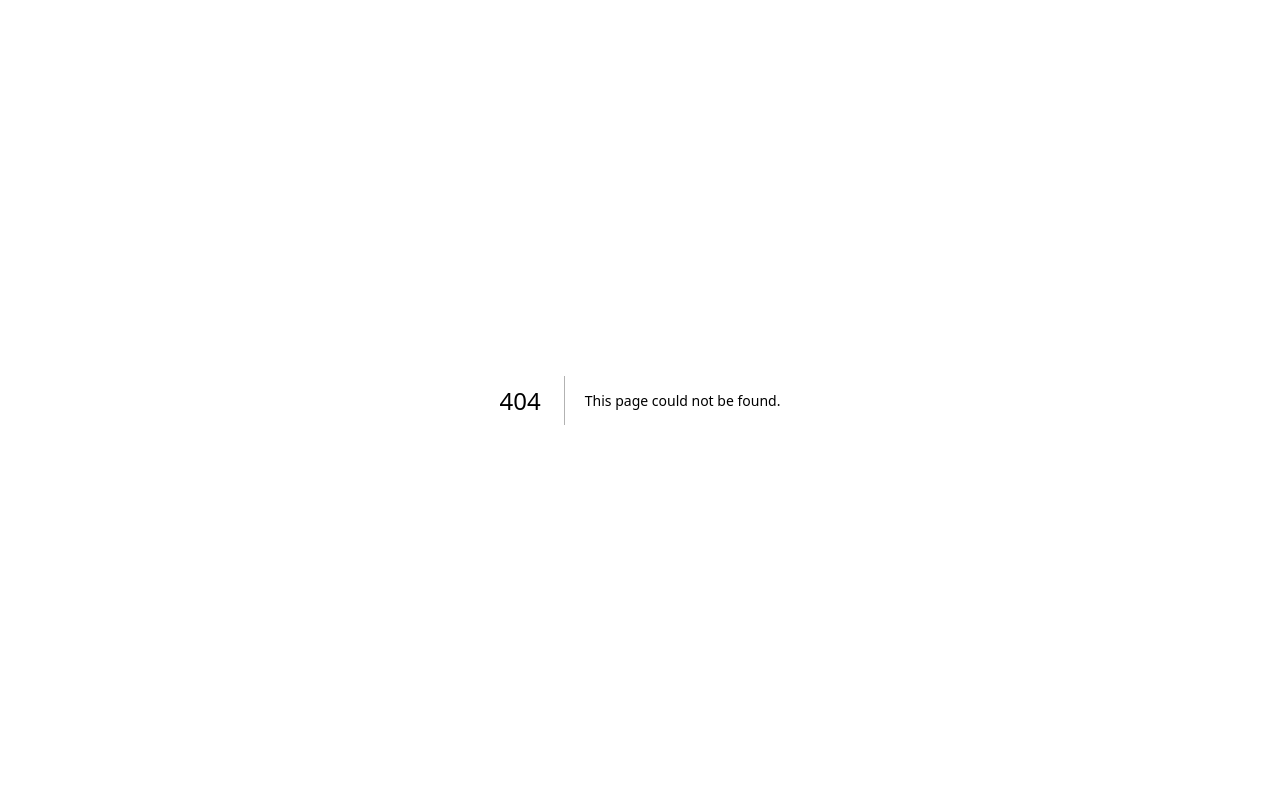
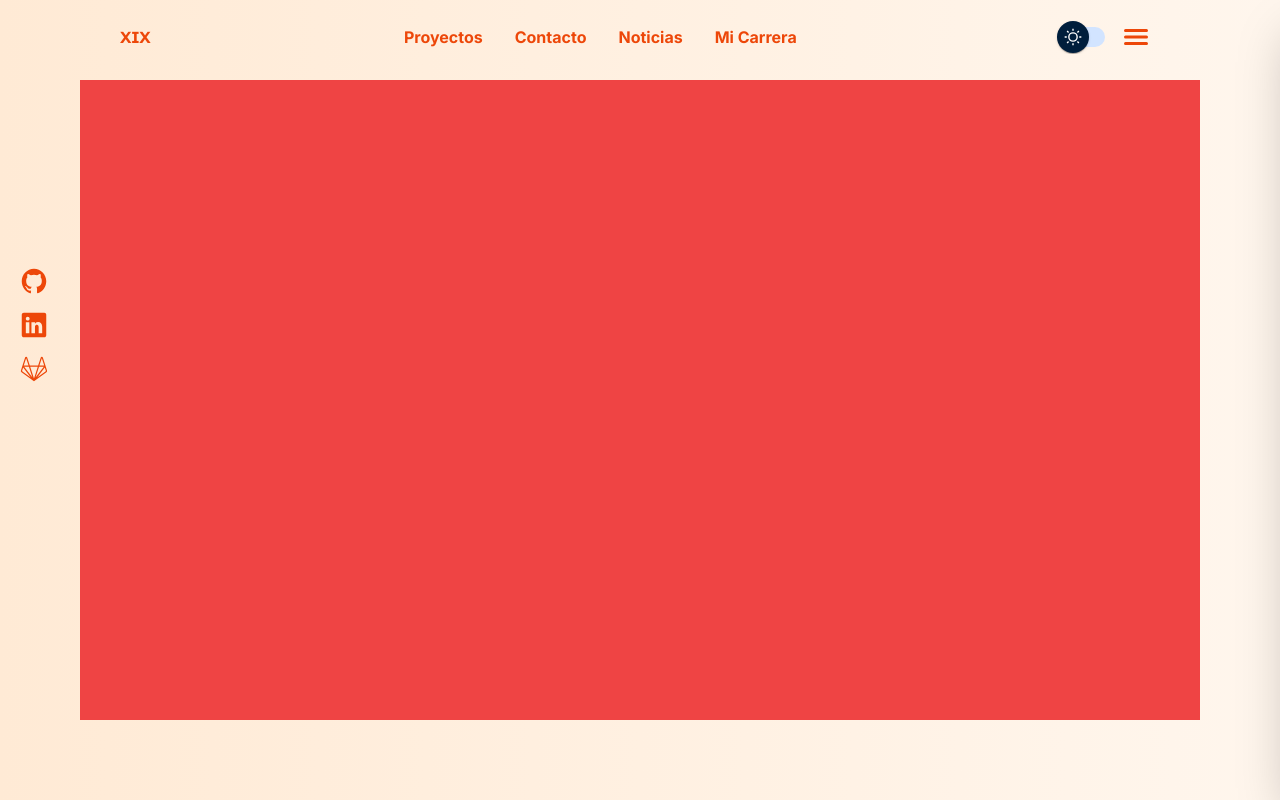
Before and after one commit to AQM19/portfolio-aaron-quintanal-martin, a Next.js app: page /contact in a window 1280 px wide. Before the commit this address had no page. Built offline with nearby package versions, Linux system fonts and the light colour scheme.

Commit message:
Feat: Creación del inicio de la página de contactos

```diff
--- /dev/null
+++ b/src/app/(portfoil)/contact/page.tsx
@@ -0,0 +1,11 @@
+import React from 'react'
+
+const ContactPage = () => {
+    return (
+        <section className='w-full h-screen p-20'>
+<div className='w-full h-full bg-red-500'></div>
+        </section>
+    )
+}
+
+export default ContactPage
```
